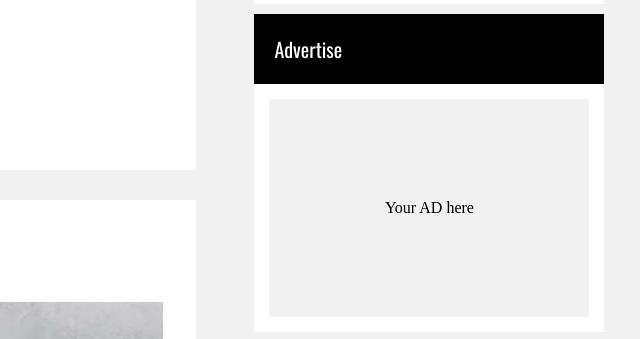
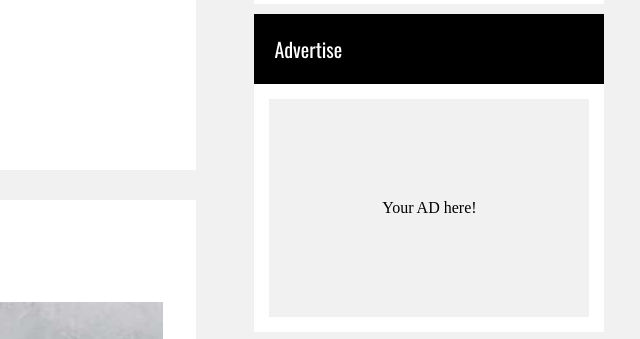
Before and after one commit to Rawan-155/Project1, a plain HTML site: page index.html in a window 1280 px wide. Shown: the part 1909-2248 px from the top of the page, 640-1280 px from the left. Drawn offline with Linux system fonts and the light colour scheme; a web font is replaced by a local one.

Commit message:
Update index.html

```diff
--- a/index.html
+++ b/index.html
@@ -100,7 +100,7 @@
                 <h2>Advertise</h2>
                 <div class="scontent" id="advertise">
                     <section>
-                        Your AD here
+                        Your AD here!
                     </section>
                 </div>
                 <!-- right tags -->
```
